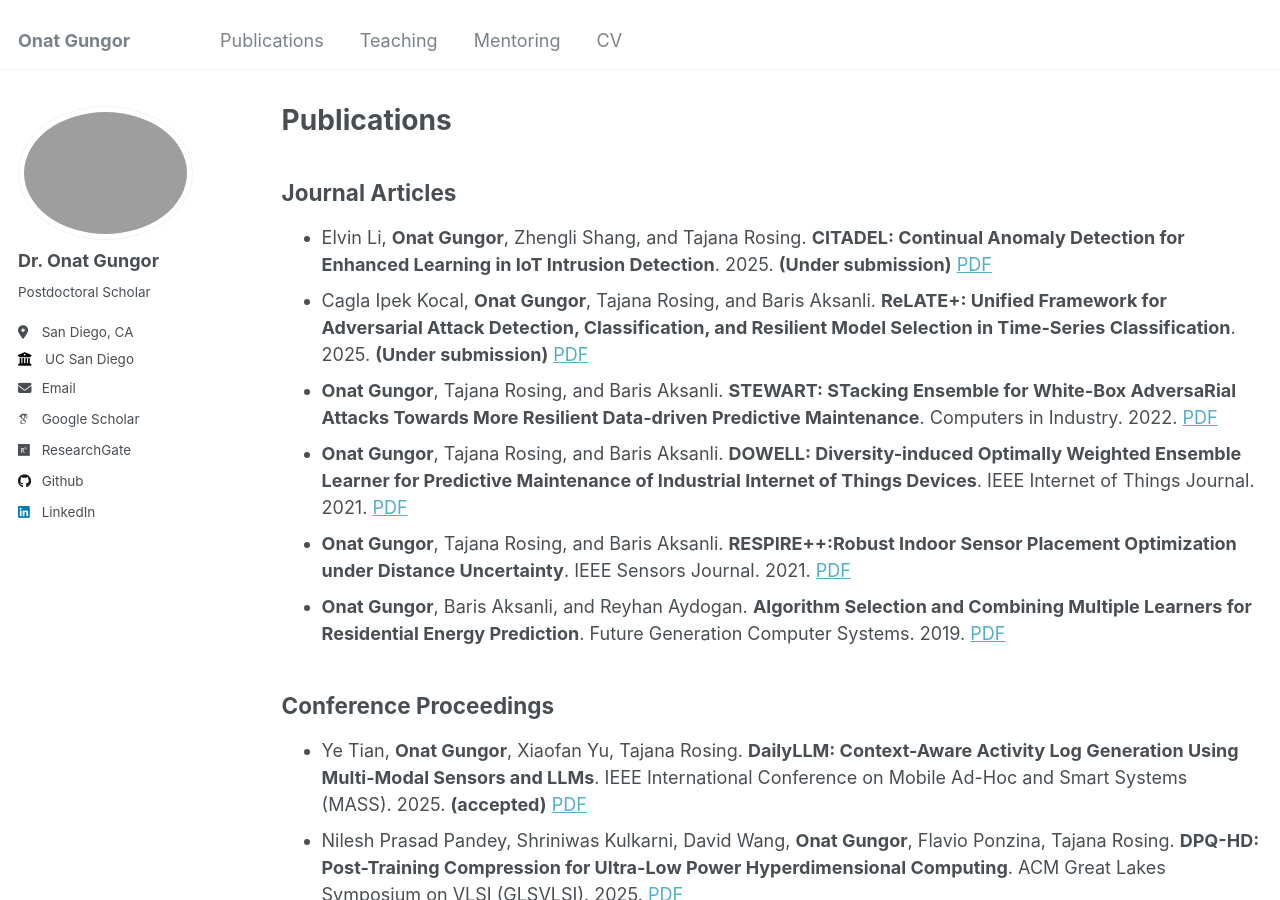
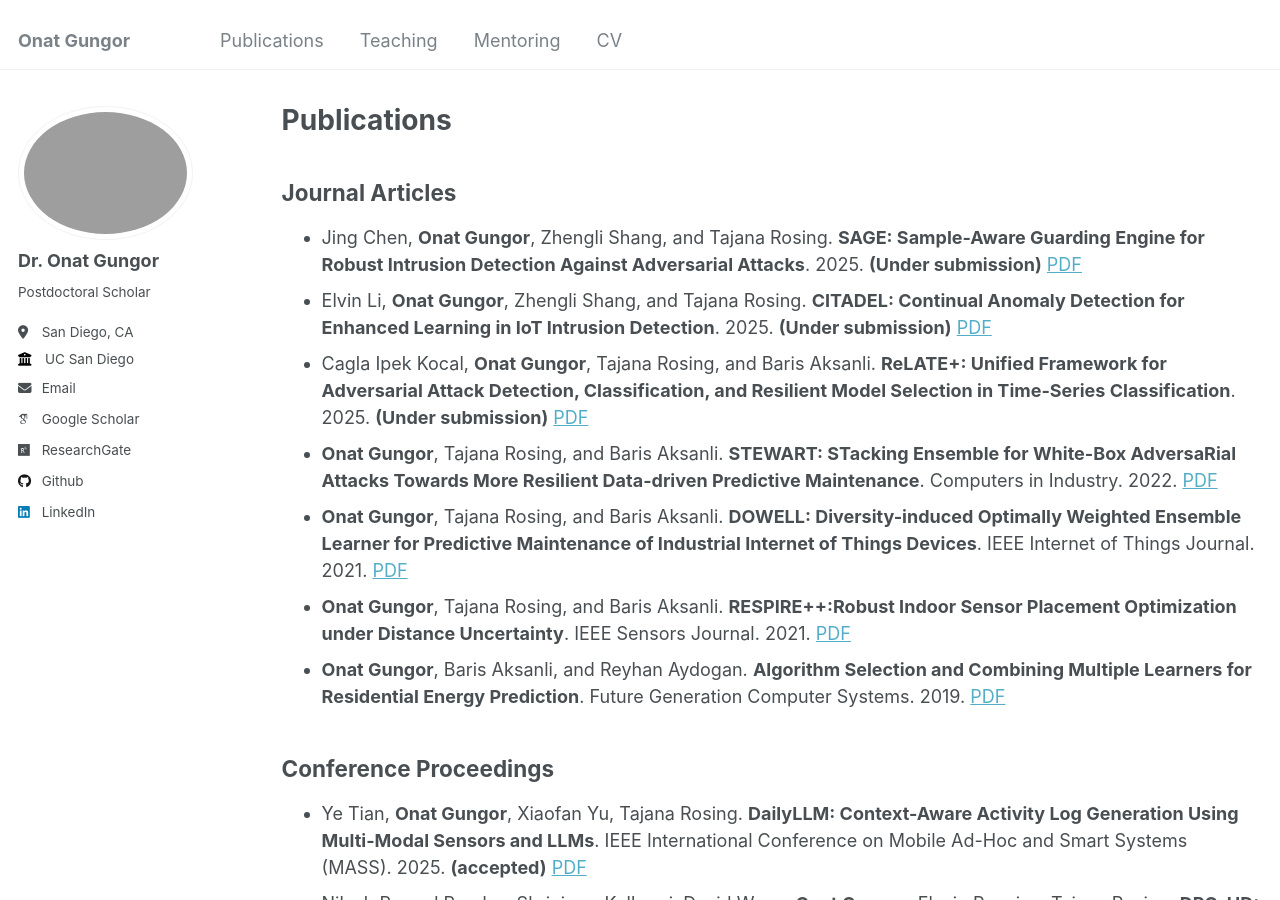
Before and after one commit to onatucsd/onatucsd.github.io, a Jekyll site: the page built from _pages/publications.md, in a window 1280 px wide and 900 px high. Built offline with Jekyll 4.4.1, drawn with Linux system fonts in a browser that asks for light colours; some web fonts are replaced.

Commit message:
Update publications.md

```diff
--- a/_pages/publications.md
+++ b/_pages/publications.md
@@ -7,6 +7,7 @@ author_profile: true
 ---
 
 ## Journal Articles
+* Jing Chen, **Onat Gungor**, Zhengli Shang, and Tajana Rosing. **SAGE: Sample-Aware Guarding Engine for Robust Intrusion Detection Against Adversarial Attacks**. 2025. **(Under submission)** [PDF](https://arxiv.org/abs/2509.08091)
 * Elvin Li, **Onat Gungor**, Zhengli Shang, and Tajana Rosing. **CITADEL: Continual Anomaly Detection for Enhanced Learning in IoT Intrusion Detection**. 2025. **(Under submission)** [PDF](https://arxiv.org/abs/2508.19450)
 * Cagla Ipek Kocal, **Onat Gungor**, Tajana Rosing, and Baris Aksanli. **ReLATE+: Unified Framework for Adversarial Attack Detection, Classification, and Resilient Model Selection in Time-Series Classification**. 2025. **(Under submission)** [PDF](https://arxiv.org/abs/2508.19456)
 * **Onat Gungor**, Tajana Rosing, and Baris Aksanli. **STEWART: STacking Ensemble for White-Box AdversaRial Attacks Towards More Resilient Data-driven Predictive Maintenance**. Computers in Industry. 2022. [PDF](https://www.sciencedirect.com/science/article/pii/S0166361522000574)
```
